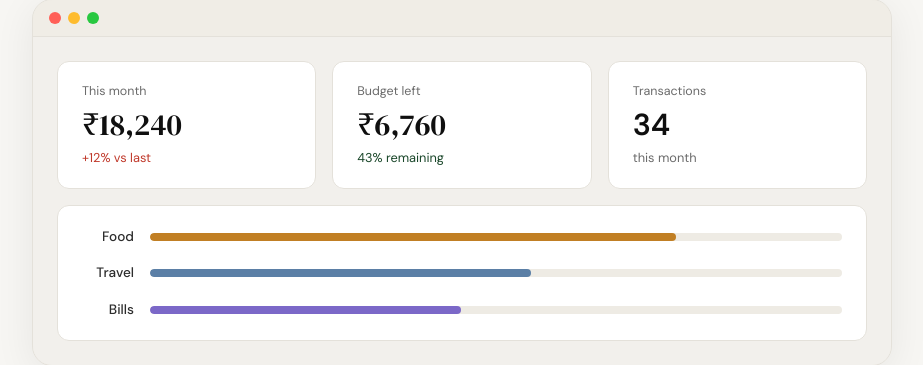
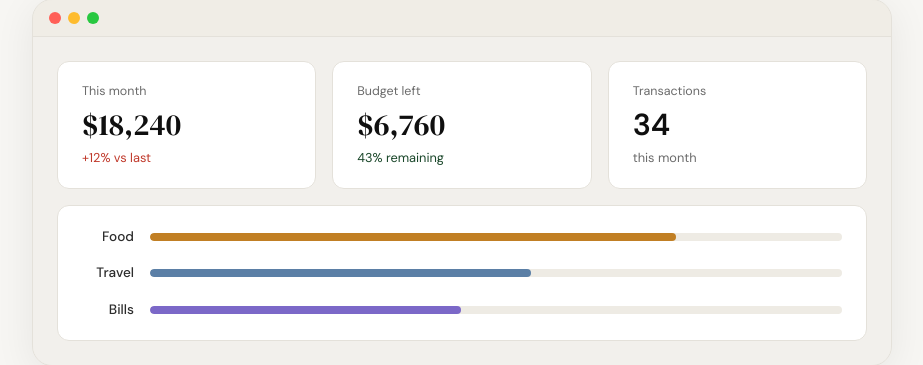
Before and after one commit to BinodTandan/spendly, a Flask app: page / in a window 1280 px wide. Shown: the part 551-916 px from the top of the page, without its empty margins (178-1101 px from the left). Run offline with Flask 3, Linux system fonts and the light colour scheme.

Commit message:
Update in Landing Page

```diff
--- a/templates/landing.html
+++ b/templates/landing.html
@@ -37,12 +37,12 @@
             <div class="stat-cards">
                 <div class="stat-card">
                     <div class="stat-label">This month</div>
-                    <div class="stat-value">₹18,240</div>
+                    <div class="stat-value">$18,240</div>
                     <div class="stat-sub stat-red">+12% vs last</div>
                 </div>
                 <div class="stat-card">
                     <div class="stat-label">Budget left</div>
-                    <div class="stat-value">₹6,760</div>
+                    <div class="stat-value">$6,760</div>
                     <div class="stat-sub stat-green">43% remaining</div>
                 </div>
                 <div class="stat-card">
```
